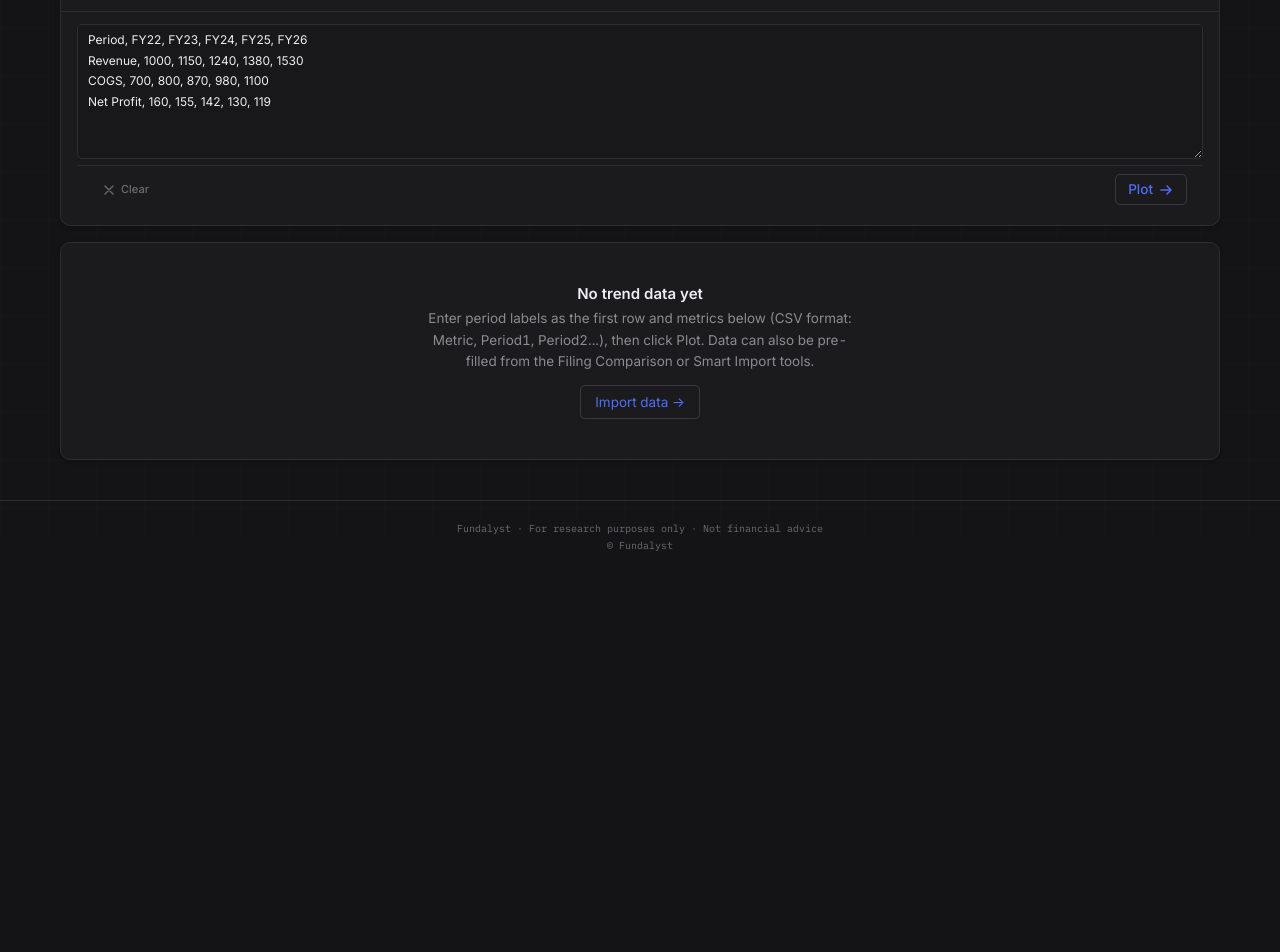
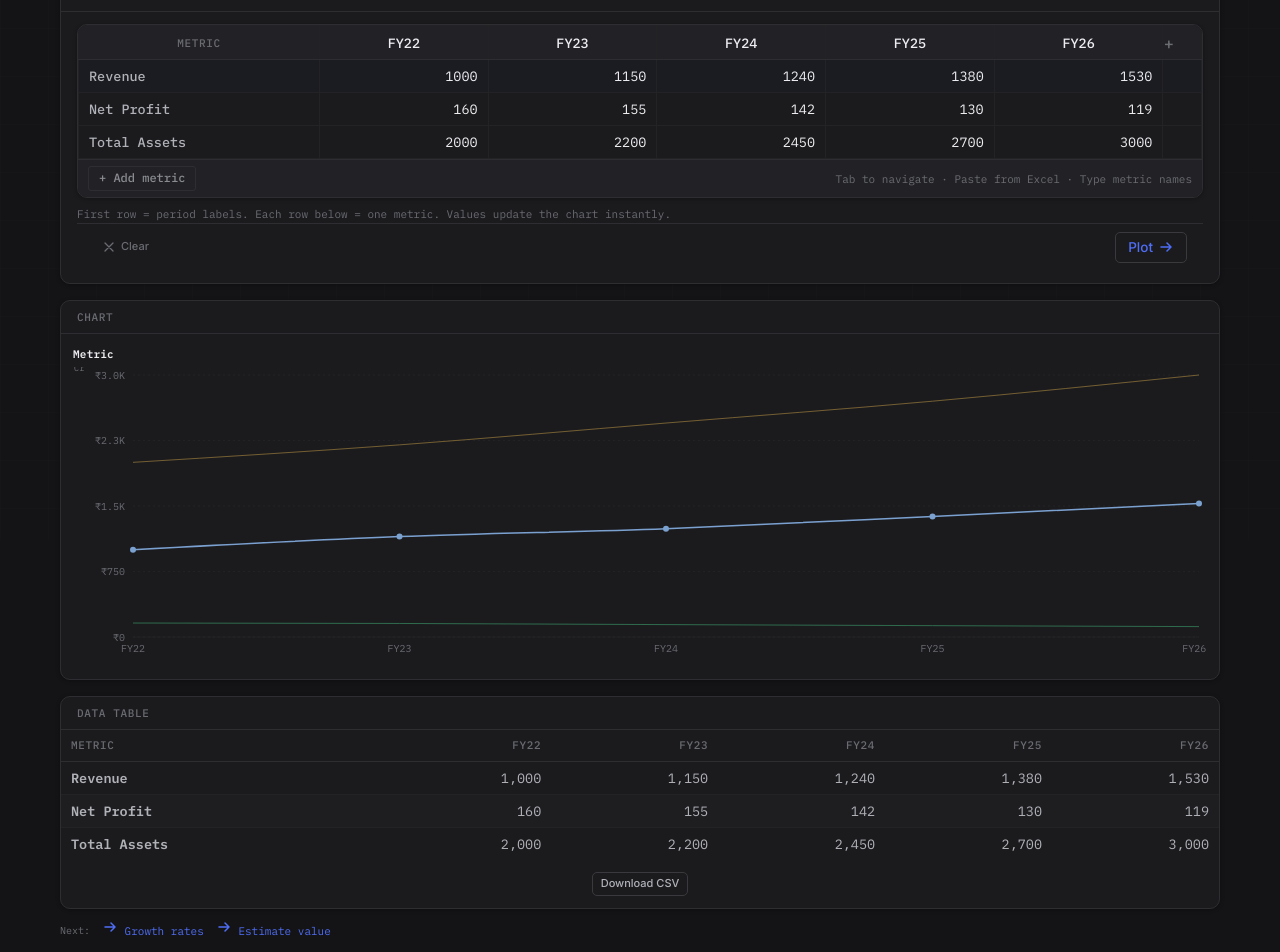
Before and after one commit to manonamission9x/fundalyst-, a Next.js app: page /research/trends in a window 1280 px wide. Shown: the part 260-1212 px from the top of the page. Before the commit the page ends 835 px from the top, so only its background shows below. Built offline with nearby package versions, Linux system fonts and the light colour scheme.

Commit message:
Fix peer + trends: replace textarea CSV with ToolSpreadsheet, universal input everywhere

```diff
--- a/src/app/research/trends/page.tsx
+++ b/src/app/research/trends/page.tsx
@@ -1,96 +1,79 @@
 'use client';
 
-import { useEffect } from 'react';
+import { useCallback, useState } from 'react';
 import { fmtNum } from '@/lib/calculations';
-import { useTrendsStore, useAnalysisStore } from '@/store';
+import { useAnalysisStore } from '@/store';
 import { useToast } from '@/components/shared/ToastProvider';
 import { downloadCSV, readFile } from '@/lib/helpers';
 import { PageHeader, Card, UploadBar, Toolbar, NextLinks, Disclaimer, EmptyState, DataQualityBar, CalcTimestamp, TrustBadge } from '@/components/ui';
+import ToolSpreadsheet from '@/components/input/ToolSpreadsheet';
+import type { SpreadsheetRow } from '@/components/input/SpreadsheetInput';
 import dynamic from 'next/dynamic';
 import { useGlobalImportFill, extractTrendsCSV, getDataSourceLabel } from '@/lib/importer/import-hooks';
 import { useActiveDataset, extractTrendData } from '@/store/financial-model-selectors';
+import { useModelData } from '@/store/use-model-data';
+import type { TrendRow } from '@/types/financial';
 
 const TrendsChart = dynamic(() => import('@/components/tools/trends/TrendsChart'), {
   ssr: false,
-  loading: () => <div className="skeleton" style={{ width: '100%', height: 250, borderRadius: 'var(--radius-md)' }} />,
+  loading: () => <div className="skeleton" style={{ width: '100%', height: 250 }} />,
 });
 
 export default function TrendsPage() {
   const showToast = useToast();
   const { filingData } = useAnalysisStore();
-  const { csv, headers, rows, setCsv, setHeaders, setRows, clear } = useTrendsStore();
+  const { dataSource, companyName } = useGlobalImportFill((vals) => {}, extractTrendsCSV);
+  const modelData = useModelData((ds) => extractTrendData(ds));
 
-  // Pre-fill from imported data via global data pipeline
-  const { dataSource, companyName } = useGlobalImportFill(
-    (vals) => { setCsv(vals); },
-    extractTrendsCSV
-  );
+  const [sheetRows, setSheetRows] = useState<SpreadsheetRow[]>([]);
+  const [sheetPeriods, setSheetPeriods] = useState<string[]>([]);
+  const [trendRows, setTrendRows] = useState<TrendRow[]>([]);
+  const [showResults, setShowResults] = useState(false);
+
+  const handleSheetChange = useCallback((newRows: SpreadsheetRow[], periods: string[]) => {
+    setSheetRows(newRows);
+    setSheetPeriods(periods);
+    // Build trend rows
+    const trendData: TrendRow[] = newRows.map((r) => ({
+      label: r.metric,
+      vals: r.values.map((v) => {
+        const n = parseFloat(v.replace(/,/g, ''));
+        return isNaN(n) ? 0 : n;
+      }),
+    }));
+    setTrendRows(trendData);
+    setShowResults(true);
+  }, []);
 
   async function handleCsvFile(e: React.ChangeEvent<HTMLInputElement>) {
     const file = e.target.files?.[0];
     if (!file) return;
     try {
       const text = await readFile(file);
-      setCsv(text);
-      parseWithText(text);
+      const lines = text.split('\n').filter(Boolean);
+      if (lines.length < 2) return;
+      const periods = lines[0].split(',').slice(1).map((s) => s.trim());
+      const dataRows = lines.slice(1).map((l) => {
+        const cols = l.split(',').map((s) => s.trim());
+        return { metric: cols[0], values: cols.slice(1) };
+      });
+      setSheetPeriods(periods);
+      setSheetRows(dataRows);
+      setTrendRows(dataRows.map((r) => ({ label: r.metric, vals: r.values.map((v) => parseFloat(v) || 0) })));
+      setShowResults(true);
+      showToast('Loaded data');
     } catch (err: unknown) {
       showToast('Error reading file: ' + (err instanceof Error ? err.message : 'unknown'));
     }
     e.target.value = '';
   }
 
-  function parseWithText(text: string) {
-    const lines = text.split('\n').filter(Boolean);
-    if (lines.length < 2) return;
-    setHeaders(lines[0].split(',').map((s) => s.trim()));
-    setRows(
-      lines.slice(1).map((l) => {
-        const cols = l.split(',').map((s) => s.trim());
-        return { label: cols[0], vals: cols.slice(1).map(Number) };
-      })
-    );
-  }
-
-  // When filingData changes, pre-fill CSV with filing diffs
-  useEffect(() => {
-    if (filingData && filingData.diffs && filingData.diffs.length > 0) {
-      const headerLine = 'Metric, Earlier, Latest';
-      const dataLines = filingData.diffs.map((d: { label: string; a: number | null; b: number | null }) => `${d.label}, ${d.a ?? ''}, ${d.b ?? ''}`);
-      setCsv([headerLine, ...dataLines].join('\n'));
-    }
-  }, [filingData, setCsv]);
-
-  // Pre-fill from canonical model when active dataset has data
-  const trendsActiveDataset = useActiveDataset();
-  useEffect(() => {
-    if (!trendsActiveDataset || trendsActiveDataset.facts.length < 3) return;
-    const existing = useTrendsStore.getState();
-    if (existing.rows.length > 0 || !existing.csv.includes('Period,')) return;
-
-    const { periods, metrics } = extractTrendData(trendsActiveDataset);
-    if (periods.length < 2 || Object.keys(metrics).length < 2) return;
-
-    setHeaders(periods);
-    const rows = Object.entries(metrics).map(([label, vals]) => ({
-      label,
-      vals: vals.map((v) => v ?? 0),
-    }));
-    setRows(rows);
-  }, [trendsActiveDataset]);
-
   function parse() {
-    parseWithText(csv);
-    const lines = csv.split('\n').filter(Boolean);
-    if (lines.length > 0) {
-      showToast('Loaded ' + (lines.length - 1) + ' metrics');
-      setTimeout(() => {
-        document.getElementById('trends-results')?.scrollIntoView({ behavior: 'smooth', block: 'start' });
-      }, 200);
-    }
+    // Already parsed via handleSheetChange
   }
 
   function handleClear() {
-    clear();
+    setSheetRows([]); setSheetPeriods([]); setTrendRows([]); setShowResults(false);
   }
 
   return (
@@ -100,86 +83,74 @@ export default function TrendsPage() {
         subtitle="Track revenue, profit, costs, debt, and other metrics across periods."
         answer="What this helps you answer: Which metrics are improving? Which are declining?"
       />
-      <DataQualityBar source={getDataSourceLabel(dataSource, companyName)} />
+      <DataQualityBar source={modelData.isLoaded ? `Model: ${modelData.companyName || 'Loaded'}` : 'Manual mode'} />
       <UploadBar onUpload={handleCsvFile} hint="CSV: Metric, Period1, Period2, Period3, ..." />
+
       <Card label="Data">
         <div className="card-body">
-          <textarea
-            id="trends-csv"
-            rows={6}
-            className="num-input"
-            style={{ width: '100%', lineHeight: 1.7, fontSize: 12, fontFamily: 'var(--font-mono)' }}
-            value={csv}
-            onChange={(e) => setCsv(e.target.value)}
-            aria-label="Trend data CSV input"
+          <ToolSpreadsheet
+            tool="trends"
+            multiColumn
+            initialPeriods={sheetPeriods.length >= 3 ? sheetPeriods : ['FY22', 'FY23', 'FY24', 'FY25', 'FY26']}
+            initialData={
+              sheetRows.length > 0
+                ? sheetRows
+                : [
+                    { metric: 'Revenue', values: ['1000', '1150', '1240', '1380', '1530'] },
+                    { metric: 'Net Profit', values: ['160', '155', '142', '130', '119'] },
+                    { metric: 'Total Assets', values: ['2000', '2200', '2450', '2700', '3000'] },
+                  ]
+            }
+            onDataChange={handleSheetChange}
+            hint="First row = period labels. Each row below = one metric. Values update the chart instantly."
           />
           <Toolbar onClear={handleClear} onAction={parse} actionLabel="Plot" />
         </div>
       </Card>
 
-      {rows.length > 0 && (
+      {showResults && trendRows.length > 0 && (
         <div id="trends-results">
-          <Card label="Data table" className="mt-6">
-            <div className="card-body">
-              <div style={{ fontSize: 13, fontWeight: 600, color: 'var(--text)', marginBottom: 2 }}>
-                {rows[0]?.label || 'Revenue'} Trend (₹ Cr)
-              </div>
-              <div style={{ position: 'relative', height: 250 }}>
-                <TrendsChart rows={rows} headers={headers} />
-              </div>
+          <Card label="Chart" className="mt-4">
+            <div className="chart-wrap">
+              <TrendsChart rows={trendRows} headers={['Metric', ...sheetPeriods]} />
             </div>
+          </Card>
+
+          <Card label="Data table" className="mt-4">
             <table className="diff-table">
               <thead>
                 <tr>
                   <th>Metric</th>
-                  {headers.slice(1).map((h, i) => <th key={i}>{h}</th>)}
+                  {sheetPeriods.map((h, i) => <th key={i}>{h}</th>)}
                 </tr>
               </thead>
               <tbody>
-                {rows.map((r, i) => (
+                {trendRows.map((r, i) => (
                   <tr key={i}>
                     <td><strong>{r.label}</strong></td>
-                    {r.vals.map((v, j) => (
-                      <td key={j}>{isNaN(v) ? '—' : fmtNum(v)}</td>
-                    ))}
+                    {r.vals.map((v, j) => <td key={j}>{isNaN(v) ? '—' : fmtNum(v)}</td>)}
                   </tr>
                 ))}
               </tbody>
             </table>
-            <div className="card-body" style={{ textAlign: 'center' }}>
-              <button
-                className="btn-secondary"
-                onClick={() => {
-                  const hdrs = ['Metric', ...headers.slice(1)];
-                  const data = rows.map((r) => [r.label, ...r.vals.map((v) => (isNaN(v) ? '' : v))]);
-                  downloadCSV('trends.csv', [hdrs, ...data]);
-                }}
-              >
-                Download CSV
-              </button>
+            <div className="flex justify-center py-3">
+              <button className="btn-secondary btn-sm" onClick={() => {
+                const hdrs = ['Metric', ...sheetPeriods];
+                const data = trendRows.map((r) => [r.label, ...r.vals.map((v) => (isNaN(v) ? '' : v))]);
+                downloadCSV('trends.csv', [hdrs, ...data]);
+              }}>Download CSV</button>
             </div>
           </Card>
-          <NextLinks
-            links={[
-              { label: 'Growth rates', href: '/research/growth' },
-              { label: 'Estimate value', href: '/tools/dcf' },
-            ]}
-          />
+
+          <NextLinks links={[{ label: 'Growth rates', href: '/research/growth' }, { label: 'Estimate value', href: '/tools/dcf' }]} />
           <CalcTimestamp />
-          <div className="flex gap-2 flex-wrap mt-2">
-            <TrustBadge label="Trend Analysis" variant="source" />
-            <TrustBadge label="₹ Indian Market" />
-          </div>
+          <div className="flex gap-2 flex-wrap mt-2"><TrustBadge label="Trend Analysis" variant="source" /><TrustBadge label="₹ Indian Market" /></div>
           <Disclaimer />
         </div>
       )}
 
-      {!rows.length && (
-        <EmptyState
-          title="No trend data yet"
-          desc="Enter period labels as the first row and metrics below (CSV format: Metric, Period1, Period2...), then click Plot. Data can also be pre-filled from the Filing Comparison or Smart Import tools."
-          action={{ label: 'Import data', href: '/import' }}
-        />
+      {!showResults && (
+        <EmptyState title="No trend data yet" desc="Enter period labels as the first column headers and metrics below in the spreadsheet, then click Plot. Data can also be pre-filled from the Filing Comparison or Smart Import tools." action={{ label: 'Import data', href: '/import' }} />
       )}
     </div>
   );
```
Also changed, not shown: src/app/tools/peer/page.tsx (+121 -141 lines).
